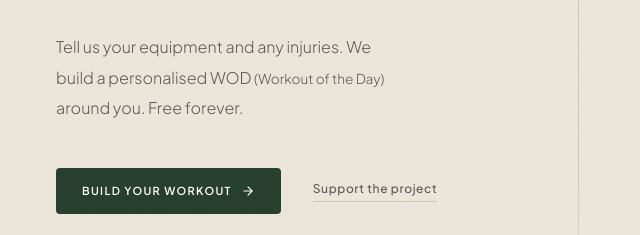
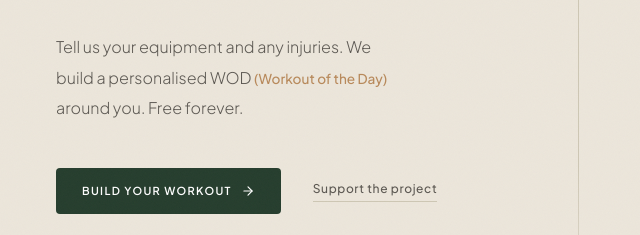
Before and after one commit to aka101/homewod, a website: page index.html in a window 1280 px wide. Shown: the part 509-744 px from the top of the page, 62-702 px from the left. Drawn offline with nearby package versions, Linux system fonts and the light colour scheme.

Commit message:
Highlight WOD explanation in amber

```diff
--- a/css/style.css
+++ b/css/style.css
@@ -1187,7 +1187,8 @@ abbr[title] {
 }
 .wod-explainer {
   font-size: 0.85em;
-  color: var(--text-muted);
+  color: var(--amber);
+  font-weight: 500;
 }
 .form-label-hint {
   font-size: 11px;
```
